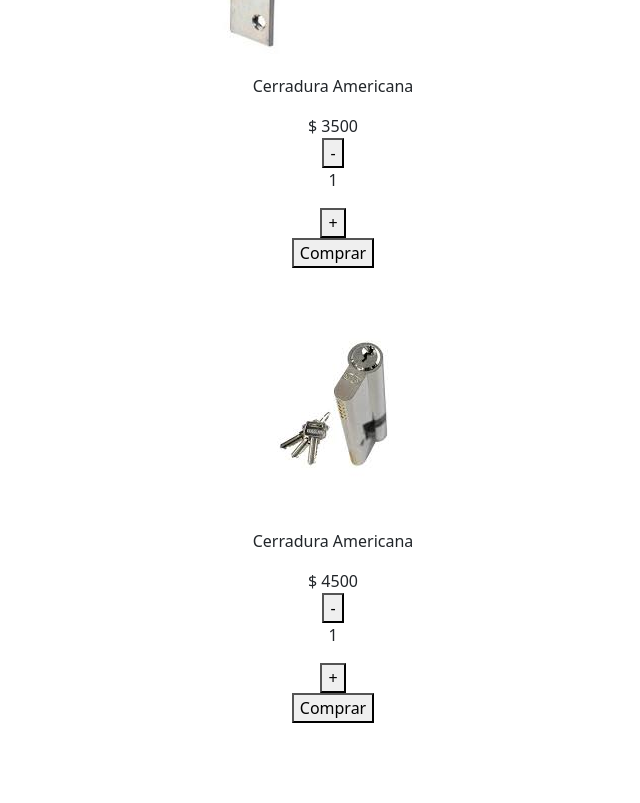
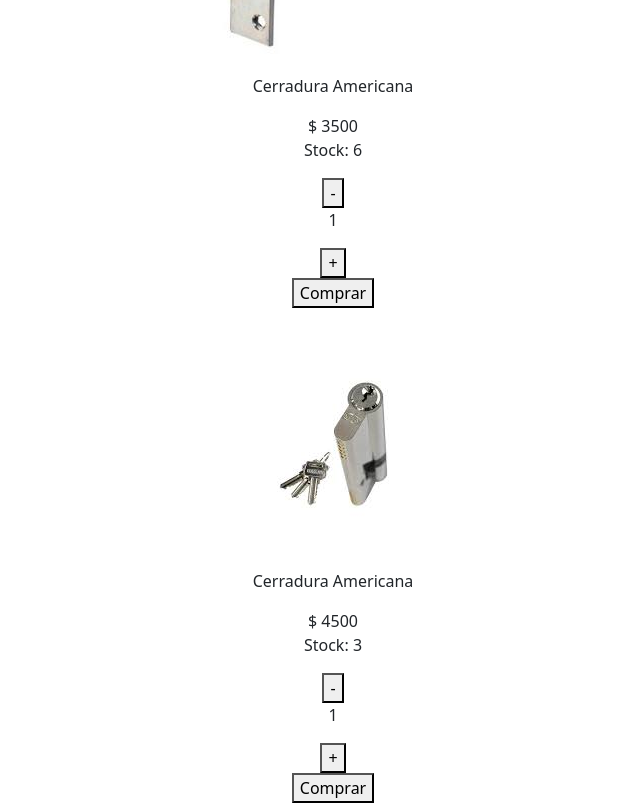
Before and after one commit to martinob10/React, a React (Create React App) app: page / in a window 1280 px wide. Shown: the part 900-1703 px from the top of the page, without its empty margins (307-947 px from the left). Before the commit the page ends 1623 px from the top, so only its background shows below. Built offline with nearby package versions, Linux system fonts and the light colour scheme.

Commit message:
prueba count

```diff
--- /dev/null
+++ b/src/components/ItemCount/ItemCount.js
@@ -0,0 +1,29 @@
+import { useState } from 'react'
+
+
+const ItemCount = (cantidad) => {
+    const [contador, setContador] = useState(1)
+    const addNumber = () =>{
+
+
+            setContador(contador + 1)
+
+    }
+    const removeNumber = () =>{
+        if (contador > 1){
+            setContador(contador - 1)
+        }
+    }
+    return(
+        <div className="ItemCount">
+            <div className="ContadorProducto">
+                <button onClick={removeNumber}> - </button>
+                <p>{contador}</p>
+                <button onClick={addNumber}> + </button>
+            </div>
+        </div>
+    )
+
+}
+
+export default ItemCount
--- a/src/components/ItemListContainer/ItemListContainer.js
+++ b/src/components/ItemListContainer/ItemListContainer.js
@@ -6,12 +6,14 @@ const ItemListContainer = ({section}) => {
     const producto1 = {
         title: "Cerradura Americana",
         price: 3500,
-        image: 'cerradura0.jpg'
+        image: 'cerradura0.jpg',
+        stock: 6
     }
     const producto2 = {
         title: "Cerradura Americana",
         price: 4500,
-        image: 'cerradura2.jfif'
+        image: 'cerradura2.jfif',
+        stock: 3
     }
     return(
         <div className="lista-productos">
--- a/src/components/ItemProduct/ItemProduct.js
+++ b/src/components/ItemProduct/ItemProduct.js
@@ -1,19 +1,11 @@
-import { useState } from 'react'
 import './ItemProduct.css'
+import ItemCount from '../ItemCount/ItemCount'
+
 
 const ItemProduct = ({data}) => {
-    //contador
-    const [contador, setContador] = useState(1)
 
-    const {title, image, price} = data
 
-    const addNumber = () =>{
-        setContador(contador + 1)
-    }
-
-    const removeNumber = () =>{
-        setContador(contador - 1)
-    }
+    const {title, image, price, stock} = data
 
 
     return(
@@ -21,12 +13,10 @@ const ItemProduct = ({data}) => {
             <img src={`/assets/${image}`} alt="Cerradura" />
             <p>{title}</p>
             <span>$ {price}</span>
-            <div className="ContadorProducto">
-                <button onClick={removeNumber}> - </button>
-                <p>{contador}</p>
-                <button onClick={addNumber}> + </button>
-            </div>
+            <p>Stock: {stock}</p>
+            <ItemCount stock="6"/>
             <button>Comprar</button>
+
         </div>
     )
 }
```
